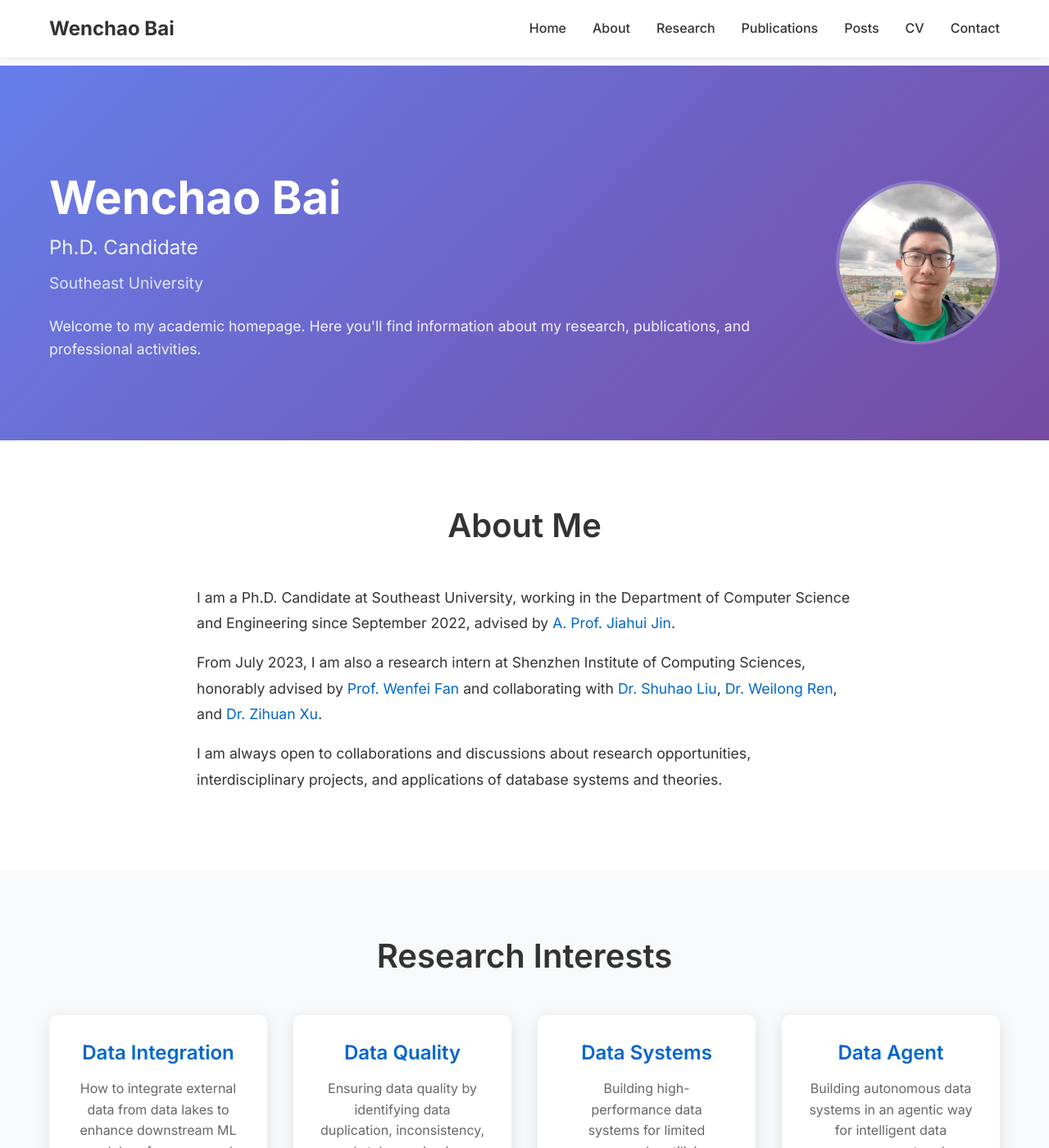
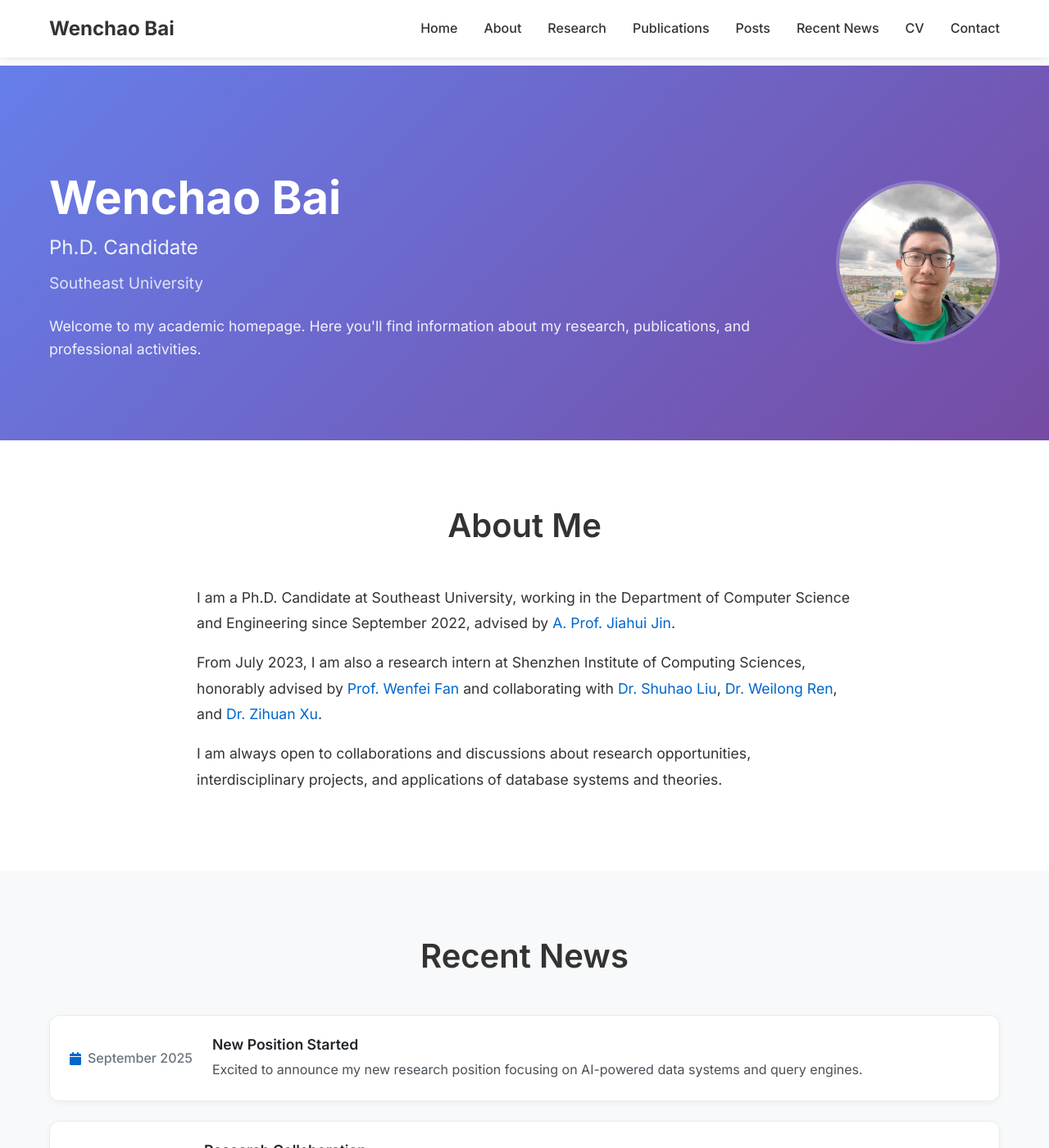
Before and after one commit to bai-wenchao/bai-wenchao.github.io, a Jekyll site: the page built from index.html, in a window 1280 px wide and 1400 px high. Shown: the whole window at 82% size. Built offline with Jekyll 4.4.1, drawn with Linux system fonts in a browser that asks for light colours; some of the changed text lies outside the part shown.

Commit message:
Added recent news template.

```diff
--- a/_layouts/default.html
+++ b/_layouts/default.html
@@ -25,6 +25,7 @@
             <li><a href="{{ "/#research" | absolute_url }}">Research</a></li>
             <li><a href="{{ "/#publications" | absolute_url }}">Publications</a></li>
             <li><a href="{{ "/#posts" | absolute_url }}">Posts</a></li>
+            <li><a href="{{ "/#news" | absolute_url }}">Recent News</a></li>
             <li><a href="{{ "/#cv" | absolute_url }}">CV</a></li>
             <li><a href="{{ "/#contact" | absolute_url }}">Contact</a></li>
           </ul>
--- a/assets/css/style.css
+++ b/assets/css/style.css
@@ -569,3 +569,75 @@ a:hover {
   border-color: #66b3ff;
   color: #0052a3;
 }
+
+/* News Section Styles */
+.news-list {
+  display: flex;
+  flex-direction: column;
+  gap: 1.5rem;
+}
+
+.news-item {
+  display: flex;
+  gap: 1.5rem;
+  padding: 1.5rem;
+  background: #fff;
+  border-radius: 12px;
+  border: 1px solid #e9ecef;
+  transition: all 0.3s ease;
+  box-shadow: 0 2px 8px rgba(0, 0, 0, 0.05);
+}
+
+.news-item:hover {
+  transform: translateY(-2px);
+  box-shadow: 0 6px 20px rgba(0, 0, 0, 0.1);
+  border-color: #99d1ff;
+}
+
+.news-date {
+  flex-shrink: 0;
+  display: flex;
+  align-items: center;
+  gap: 0.5rem;
+  color: #6c757d;
+  font-weight: 500;
+  min-width: 140px;
+}
+
+.news-date i {
+  color: #0066cc;
+}
+
+.news-content {
+  flex: 1;
+}
+
+.news-content h3 {
+  margin: 0 0 0.5rem 0;
+  color: #212529;
+  font-size: 1.1rem;
+  font-weight: 600;
+}
+
+.news-content p {
+  margin: 0;
+  color: #495057;
+  line-height: 1.6;
+}
+
+/* Responsive Design for News */
+@media (max-width: 768px) {
+  .news-item {
+    flex-direction: column;
+    gap: 1rem;
+    padding: 1.25rem;
+  }
+
+  .news-date {
+    min-width: auto;
+  }
+
+  .news-content h3 {
+    font-size: 1rem;
+  }
+}
--- a/index.html
+++ b/index.html
@@ -42,6 +42,45 @@ layout: default
           I am always open to collaborations and discussions about research opportunities,
           interdisciplinary projects, and applications of database systems and theories.
         </p>
+      </div>
+    </div>
+  </div>
+</section>
+
+
+<section id="news" class="section section-alt">
+  <div class="container">
+    <h2 class="section-title">Recent News</h2>
+    <div class="news-list">
+      <div class="news-item">
+        <div class="news-date">
+          <i class="fas fa-calendar"></i>
+          September 2025
+        </div>
+        <div class="news-content">
+          <h3>New Position Started</h3>
+          <p>Excited to announce my new research position focusing on AI-powered data systems and query engines.</p>
+        </div>
+      </div>
+      <div class="news-item">
+        <div class="news-date">
+          <i class="fas fa-calendar"></i>
+          July 2025
+        </div>
+        <div class="news-content">
+          <h3>Research Collaboration</h3>
+          <p>Began collaboration with Shenzhen Institute of Computing Sciences on advanced data integration projects.</p>
+        </div>
+      </div>
+      <div class="news-item">
+        <div class="news-date">
+          <i class="fas fa-calendar"></i>
+          May 2025
+        </div>
+        <div class="news-content">
+          <h3>Conference Presentation</h3>
+          <p>Presented our work on "Rule-Based Graph Cleaning with GPUs" at SIGMOD 2025.</p>
+        </div>
       </div>
     </div>
   </div>
```
